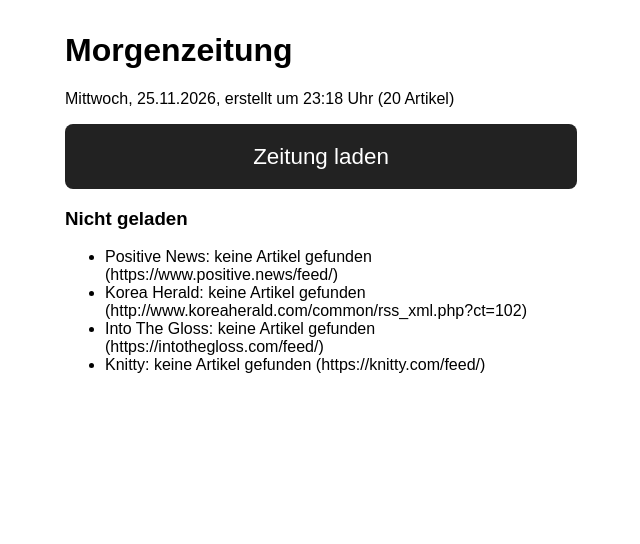
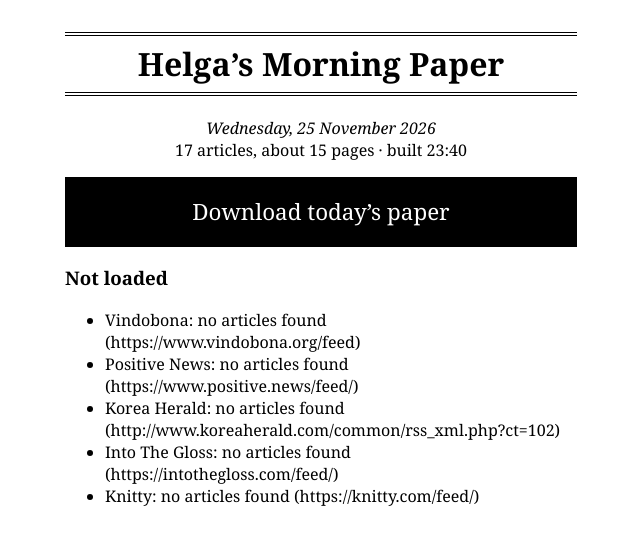
Before and after one commit to HKorbar/morgenzeitung, a plain HTML site: page docs/index.html in a window 1280 px wide. Shown: the whole page, without its empty margins (319-959 px from the left). Drawn offline with Linux system fonts and the light colour scheme.

Commit message:
Zeitung 2026-11-25

```diff
--- a/docs/index.html
+++ b/docs/index.html
@@ -1,11 +1,12 @@
 <!doctype html>
-<html lang="de"><head><meta charset="utf-8">
+<html lang="en"><head><meta charset="utf-8">
 <meta name="viewport" content="width=device-width, initial-scale=1">
-<title>Morgenzeitung</title>
-<style>body{font-family:sans-serif;max-width:32rem;margin:2rem auto;padding:0 1rem}
-a.big{display:block;padding:1.2rem;background:#222;color:#fff;text-align:center;
-font-size:1.4rem;text-decoration:none;border-radius:.5rem}</style></head>
-<body><h1>Morgenzeitung</h1>
-<p>Mittwoch, 25.11.2026, erstellt um 23:18 Uhr (20 Artikel)</p>
-<a class="big" href="morgenzeitung.epub">Zeitung laden</a>
-<h3>Nicht geladen</h3><ul><li>Positive News: keine Artikel gefunden (https://www.positive.news/feed/)</li><li>Korea Herald: keine Artikel gefunden (http://www.koreaherald.com/common/rss_xml.php?ct=102)</li><li>Into The Gloss: keine Artikel gefunden (https://intothegloss.com/feed/)</li><li>Knitty: keine Artikel gefunden (https://knitty.com/feed/)</li></ul></body></html>
+<title>Helga’s Morning Paper</title>
+<style>body{font-family:Georgia,serif;max-width:32rem;margin:2rem auto;padding:0 1rem}
+h1{text-align:center;border-top:4px double #000;border-bottom:4px double #000;padding:.4rem 0}
+a.big{display:block;padding:1.2rem;background:#000;color:#fff;text-align:center;
+font-size:1.4rem;text-decoration:none}</style></head>
+<body><h1>Helga’s Morning Paper</h1>
+<p style="text-align:center"><i>Wednesday, 25 November 2026</i><br>17 articles, about 15 pages · built 23:40</p>
+<a class="big" href="morgenzeitung.epub">Download today’s paper</a>
+<h3>Not loaded</h3><ul><li>Vindobona: no articles found (https://www.vindobona.org/feed)</li><li>Positive News: no articles found (https://www.positive.news/feed/)</li><li>Korea Herald: no articles found (http://www.koreaherald.com/common/rss_xml.php?ct=102)</li><li>Into The Gloss: no articles found (https://intothegloss.com/feed/)</li><li>Knitty: no articles found (https://knitty.com/feed/)</li></ul></body></html>
```
Also changed, not shown: 1 other file.
